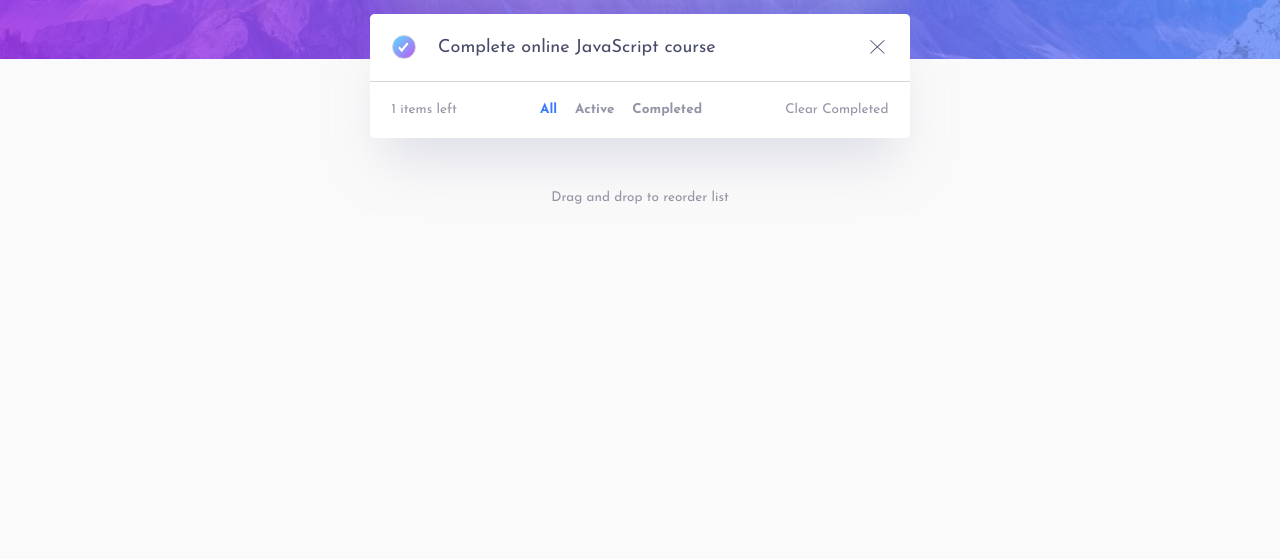
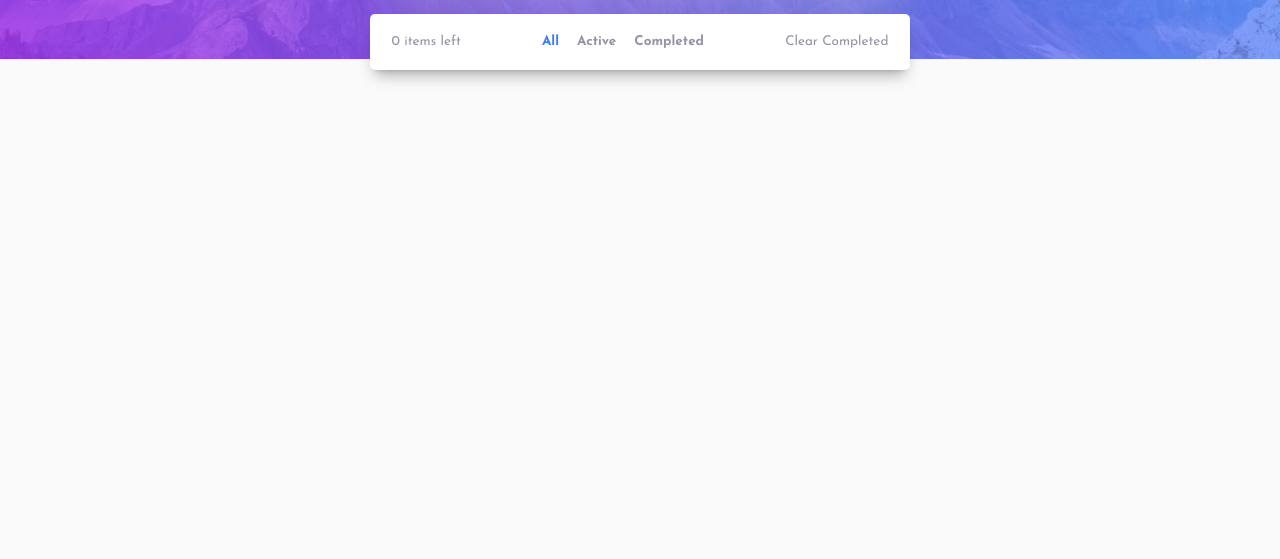
Before and after one commit to jorge-castillo-l/todo-app, a plain HTML site: page index.html in a window 1280 px wide. Shown: the part 241-800 px from the top of the page. Drawn offline with Linux system fonts and the light colour scheme.

Commit message:
style: mejora sombra del container y remueve elementos no implementados (dark mode, DnD)

```diff
--- a/index.html
+++ b/index.html
@@ -13,9 +13,9 @@
         <!-- Header -->
         <header class="todo__header">
             <h1 class="todo__title">TODO</h1>
-            <button class="todo__theme-toggle" aria-label="Toggle theme">
+            <!-- <button class="todo__theme-toggle" aria-label="Toggle theme">
                 <img src="images/icon-moon.svg" alt="Toggle theme">
-            </button>
+            </button> -->
         </header>
 
         <!-- Formulario de nueva tarea -->
@@ -28,15 +28,6 @@
         <div class="todo__container">
             <!-- Lista de tareas -->
             <ul class="todo__list">
-                <li class="todo__item">
-                    <button class="todo__check checked">
-                        <img src="./images/icon-check.svg" alt="Task completed checkmark">
-                    </button>
-                    <p class="todo__text">Complete online JavaScript course</p>
-                    <button class="todo__delete">
-                        <img src="./images/icon-cross.svg" alt="">
-                    </button>
-                </li>
             </ul>
 
             <!-- Controles visuales debajo de la lista -->
@@ -62,8 +53,7 @@
             <button class="todo__filter" data-filter="Completed">Completed</button>
         </div>
 
-        <!-- Texto informativo -->
-        <p class="todo__drag-info">Drag and drop to reorder list</p>
+        <!-- <p class="todo__drag-info">Drag and drop to reorder list</p> -->
 
     </main>
     <script src="script.js"></script>
--- a/styles.css
+++ b/styles.css
@@ -130,7 +130,7 @@ button, input, textarea, select {
     background-color: var(--input-bg);
     border-radius: 5px;
     overflow: hidden;
-    box-shadow: 0px 35px 50px -15px rgba(194, 195, 214, 0.5);
+    box-shadow: 0px 10px 15px -5px rgba(0, 0, 0, 0.3), 0px 5px 5px -5px rgba(0, 0, 0, 0.2);
 }
 
 .todo__list {
@@ -226,7 +226,7 @@ button, input, textarea, select {
 .todo__filters-mobile {
     margin-top: 1rem;
     border-radius: 5px;
-    box-shadow: 0px 35px 50px -15px rgba(194, 195, 214, 0.5);
+    box-shadow: 0px 10px 15px -5px rgba(0, 0, 0, 0.3), 0px 5px 5px -5px rgba(0, 0, 0, 0.2);
 }
 
 .todo__filter {
```
